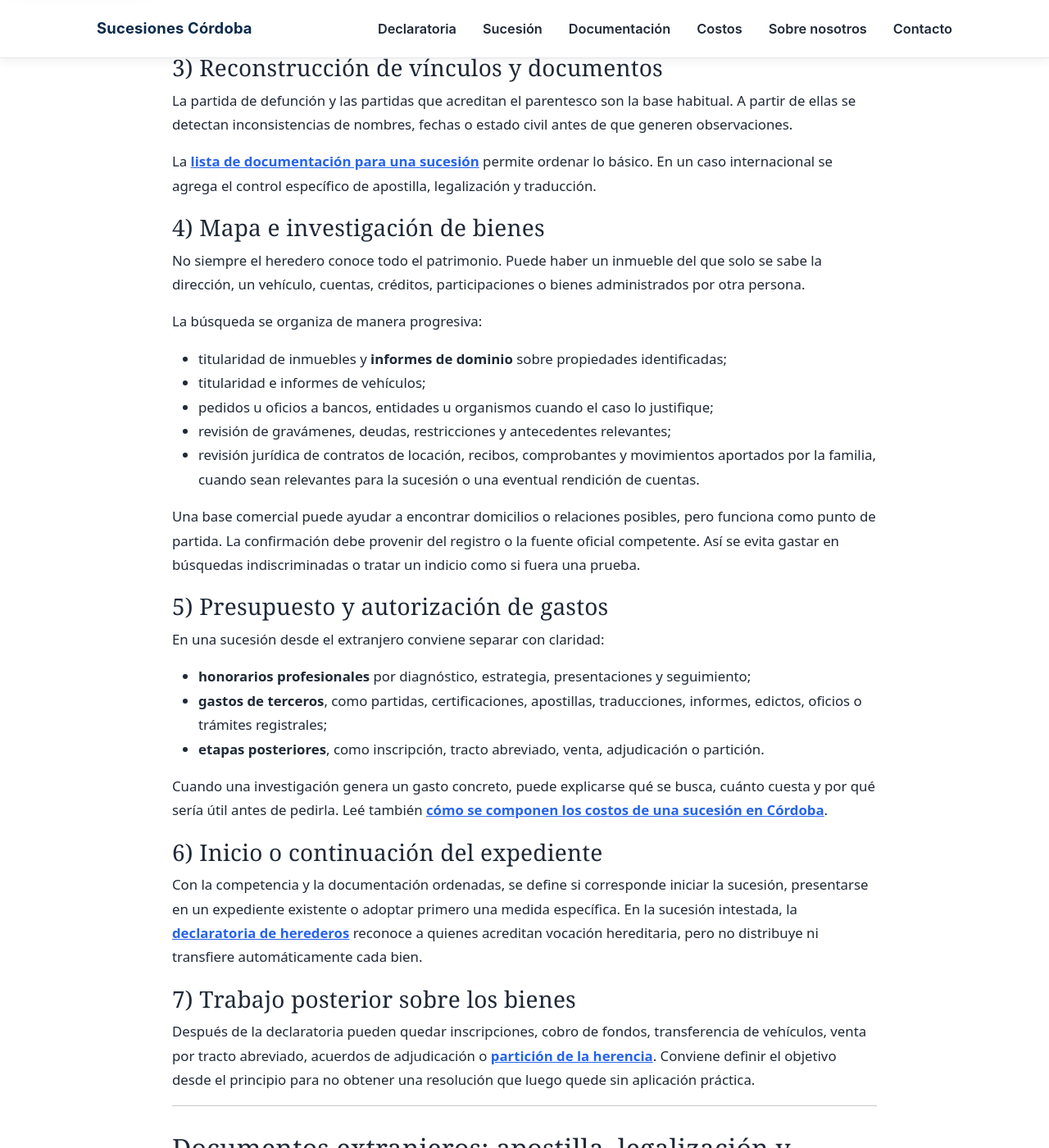
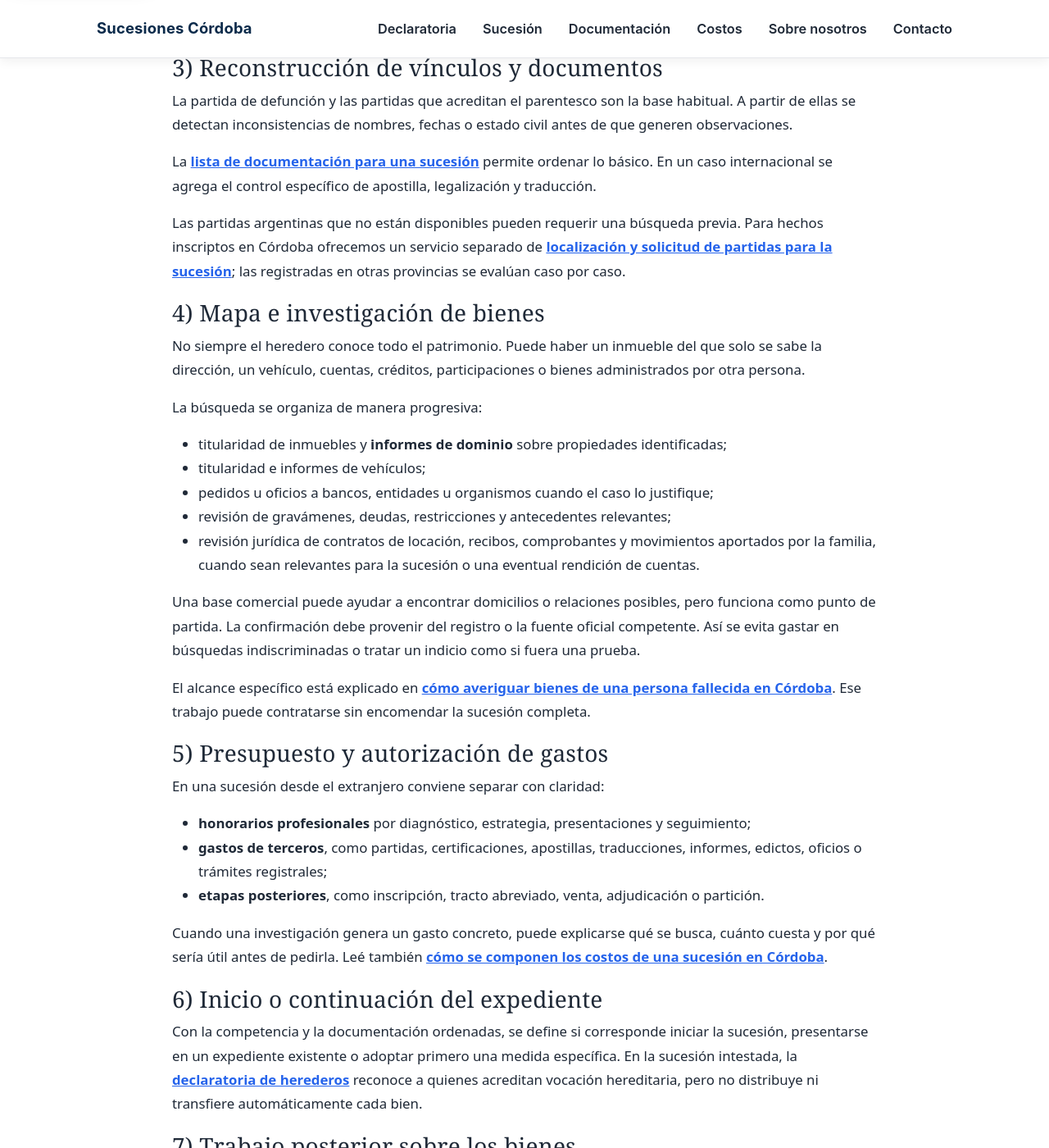
Before and after one commit to Elitedomainsx/sucesionescordoba, a Jekyll site: the page built from declaratoria-de-herederos-online-cordoba.md, in a window 1280 px wide and 1400 px high, scrolled down 3219 px. Shown: the whole window at 82% size. Built offline with Jekyll 4.4.1, drawn with Linux system fonts in a browser that asks for light colours.

Commit message:
Update document with asset search and service details
Added information about the search for unavailable Argentine documents and the specific scope of finding assets of a deceased person in Córdoba.

```diff
--- a/declaratoria-de-herederos-online-cordoba.md
+++ b/declaratoria-de-herederos-online-cordoba.md
@@ -100,6 +100,8 @@ La partida de defunción y las partidas que acreditan el parentesco son la base
 
 La **[lista de documentación para una sucesión](/documentacion-sucesion-cordoba/)** permite ordenar lo básico. En un caso internacional se agrega el control específico de apostilla, legalización y traducción.
 
+Las partidas argentinas que no están disponibles pueden requerir una búsqueda previa. Para hechos inscriptos en Córdoba ofrecemos un servicio separado de **[localización y solicitud de partidas para la sucesión](/partidas-para-sucesion-cordoba/)**; las registradas en otras provincias se evalúan caso por caso.
+
 ### 4) Mapa e investigación de bienes
 
 No siempre el heredero conoce todo el patrimonio. Puede haber un inmueble del que solo se sabe la dirección, un vehículo, cuentas, créditos, participaciones o bienes administrados por otra persona.
@@ -113,6 +115,8 @@ La búsqueda se organiza de manera progresiva:
 - revisión jurídica de contratos de locación, recibos, comprobantes y movimientos aportados por la familia, cuando sean relevantes para la sucesión o una eventual rendición de cuentas.
 
 Una base comercial puede ayudar a encontrar domicilios o relaciones posibles, pero funciona como punto de partida. La confirmación debe provenir del registro o la fuente oficial competente. Así se evita gastar en búsquedas indiscriminadas o tratar un indicio como si fuera una prueba.
+
+El alcance específico está explicado en **[cómo averiguar bienes de una persona fallecida en Córdoba](/averiguar-bienes-persona-fallecida-cordoba/)**. Ese trabajo puede contratarse sin encomendar la sucesión completa.
 
 ### 5) Presupuesto y autorización de gastos
 
```
